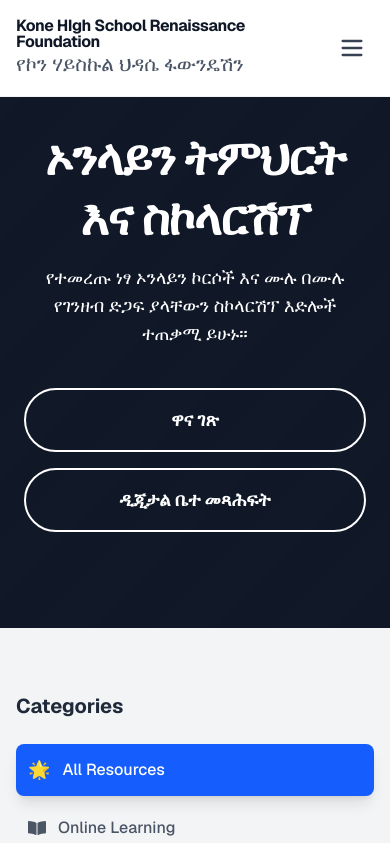
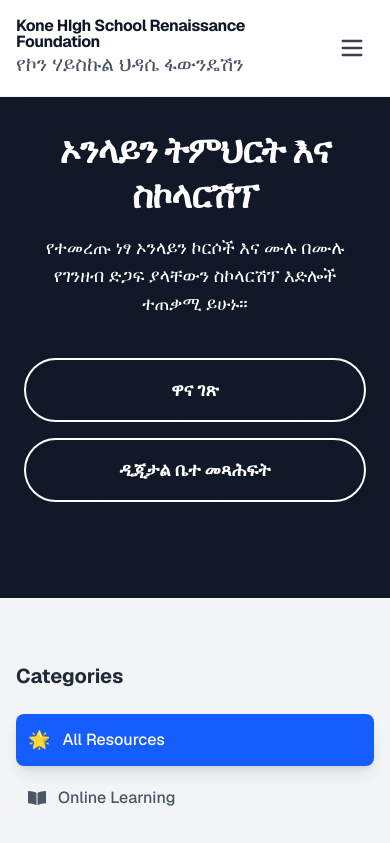
Before and after one commit to solowon27/krf, a Next.js app in the folder client/: page /education-resources in a window 390 px wide. Shown: the top 843 px of the page. Built offline with nearby package versions, Linux system fonts and the light colour scheme; no server answers.

Commit message:
hero section responsivness checkout

```diff
--- a/client/src/app/education-resources/page.tsx
+++ b/client/src/app/education-resources/page.tsx
@@ -219,7 +219,7 @@ export default function EducationResourcesPage() {
           initial="hidden"
           animate="visible"
         >
-          <motion.h1 variants={itemVariants} className="text-5xl md:text-7xl lg:text-9xl font-bold mb-4 leading-tight tracking-tight">
+          <motion.h1 variants={itemVariants} className="text-4xl md:text-7xl lg:text-6xl font-bold mb-4 leading-tight tracking-tight">
             ኦንላይን ትምህርት እና ስኮላርሽፕ
           </motion.h1>
           <motion.p variants={itemVariants} className="text-lg md:text-xl lg:text-2xl font-light opacity-80 mb-10 max-w-3xl mx-auto">
--- a/client/src/app/impact/page.tsx
+++ b/client/src/app/impact/page.tsx
@@ -165,8 +165,6 @@ export default function OurImpact() {
         </div>
       </section>
 
-
-
       <Footer />
     </main>
   );
--- a/client/src/app/page.tsx
+++ b/client/src/app/page.tsx
@@ -129,7 +129,7 @@ export default function Home() {
           className="relative z-10 max-w-5xl mx-auto px-4 text-white"
           initial="hidden" animate="visible" variants={containerVariants}
         >
-          <motion.h1 variants={itemVariants} className="text-5xl md:text-7xl lg:text-8xl font-extrabold leading-tight mb-6 tracking-tight drop-shadow-2xl">
+          <motion.h1 variants={itemVariants} className="text-4xl md:text-7xl lg:text-8xl font-extrabold leading-tight mb-6 tracking-tight drop-shadow-2xl">
             የአስተሳሰብ ለውጥ በማምጣት፣ <br />ትልቅ ልዩነት እንፈጥራለን።
           </motion.h1>
           <motion.p variants={itemVariants} className="text-lg md:text-2xl mb-10 text-slate-200/90 max-w-3xl mx-auto font-light drop-shadow-lg">
@@ -301,7 +301,7 @@ export default function Home() {
 
                   <div className="text-right mt-6 flex justify-between items-center text-sm">
                     {donation.submittedBy && (
-                      <p className="text-gray-500">By: <span className="font-semibold text-gray-700">{donation.submittedBy.firstName}</span></p>
+                      <p className="text-gray-500">Submitted By: <span className="font-semibold text-gray-700">{donation.submittedBy.firstName}</span></p>
                     )}
                     <p className="font-semibold text-gray-700 ml-auto">{new Date(donation.date).toLocaleDateString()}</p>
                   </div>
```
